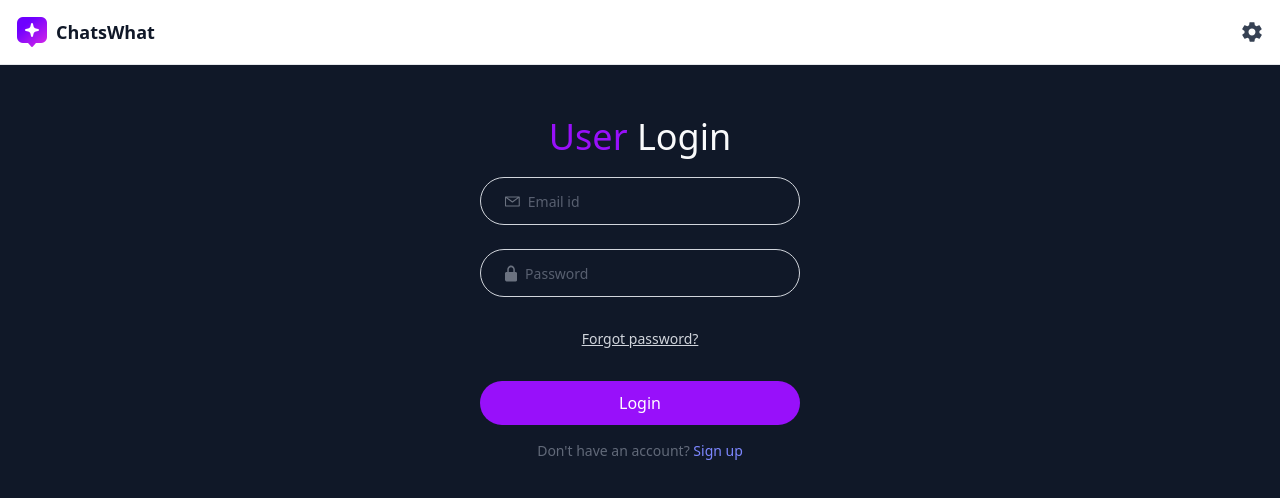
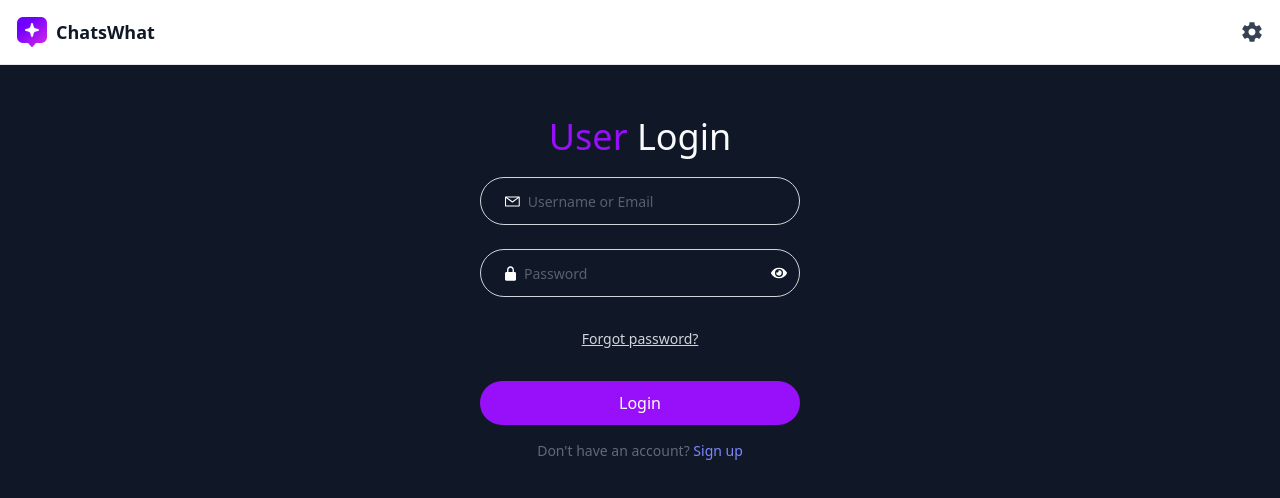
Before and after one commit to PrathameshPowar-dan/ChatsWhat, a React (Vite) app in the folder Frontend/: page /login in a window 1280 px wide. Shown: the top 498 px of the page. Built offline with nearby package versions, Linux system fonts and the light colour scheme; no server answers.

Commit message:
backend changes

```diff
--- a/Frontend/src/Api/Auth.js
+++ b/Frontend/src/Api/Auth.js
@@ -51,6 +51,21 @@ export const useAuthStore = create((set) => ({
         }
     },
 
+        Login: async (formDATA) => {
+            set({ isLoggingIn: true });
+            try {
+                const response = await axiosInstance.post("/user/login", formDATA);
+                set({ authUser: response.data });
+                toast.success("Login successful!");
+            } catch (error) {
+                console.log("Error in Login:", error);
+                toast.error("Login failed. Check your credentials.");
+                set({ authUser: null });
+            } finally {
+                set({ isLoggingIn: false });
+            }
+        },
+
     LogOut: async () => {
         try {
             await axiosInstance.post("/user/logout");
@@ -60,6 +75,6 @@ export const useAuthStore = create((set) => ({
             console.log("Error in LogOut:", error);
             toast.error("Logout failed.");
         }
-    }
+    },
 
 }));
--- a/Frontend/src/Pages/LoginPage.jsx
+++ b/Frontend/src/Pages/LoginPage.jsx
@@ -1,38 +1,118 @@
-import React from 'react'
+import React, { useState } from 'react';
+import { FaEye, FaEyeSlash } from 'react-icons/fa';
+import toast from 'react-hot-toast';
+import { useAuthStore } from '../Api/Auth';
 
 const LoginPage = () => {
+    const [showPassword, setShowPassword] = useState(false);
+    const [formData, setFormData] = useState({
+        email: "",
+        password: ""
+    });
+
+    const { Login, isLoggingIn } = useAuthStore();
+
+    const validateForm = () => {
+        let isValid = true;
+
+        if (!formData.email || !formData.password) {
+            toast.error("Please fill all fields");
+            isValid = false;
+        }
+
+        if (!/^[a-zA-Z0-9_]+$/.test(formData.password)) {
+            toast.error("Password can only contain letters, numbers, and underscores");
+            isValid = false;
+        }
+
+        if (formData.password.length < 6) {
+            toast.error("Password must be at least 6 characters long");
+            isValid = false;
+        }
+
+        return isValid;
+    };
+
+
+    const handleSubmit = async (e) => {
+        e.preventDefault();
+        const isValid = validateForm();
+        if (!isValid) return;
+        if (isValid === true) Login(formData);
+    };
+
     return (
-        <>
         <div className="w-full h-[100vh] flex flex-col items-center mt-5 px-6 py-8 mx-auto md:h-screen lg:py-0">
-                <form className="md:w-96 w-80 flex flex-col items-center justify-center dark:bg-gray-800 p-8 rounded-2xl">
-                    <h2 className="text-4xl text-purple-600 font-medium mb-5">User <span className='text-gray-50'>Login</span></h2>
+            <form
+                className="md:w-96 w-80 flex flex-col items-center justify-center dark:bg-gray-800 p-8 rounded-2xl"
+                onSubmit={handleSubmit}
+            >
+                <h2 className="text-4xl text-purple-600 font-medium mb-5">
+                    User <span className='text-gray-50'>Login</span>
+                </h2>
 
+                {/* email Field */}
                 <div className="flex items-center w-full bg-transparent border border-gray-300 h-12 rounded-full overflow-hidden pl-6 gap-2">
                     <svg width="16" height="11" viewBox="0 0 16 11" fill="none" xmlns="http://www.w3.org/2000/svg">
-                            <path fillRule="evenodd" clipRule="evenodd" d="M0 .55.571 0H15.43l.57.55v9.9l-.571.55H.57L0 10.45zm1.143 1.138V9.9h13.714V1.69l-6.503 4.8h-.697zM13.749 1.1H2.25L8 5.356z" fill="#6B7280" />
+                        <path fillRule="evenodd" clipRule="evenodd" d="M0 .55.571 0H15.43l.57.55v9.9l-.571.55H.57L0 10.45zm1.143 1.138V9.9h13.714V1.69l-6.503 4.8h-.697zM13.749 1.1H2.25L8 5.356z" fill="white" />
                     </svg>
-                        <input type="email" placeholder="Email id" className="bg-transparent text-gray-50 placeholder-gray-500/80 outline-none text-sm w-full h-full" required />
+                    <input
+                        type="text"
+                        name="email"
+                        placeholder="Username or Email"
+                        autoComplete="username"
+                        className="bg-transparent text-gray-50 placeholder-gray-500/80 outline-none focus:bg-transparent text-sm w-full h-full"
+                        required
+                        value={formData.email}
+                        onChange={(e) => setFormData(prev => ({ ...prev, email: e.target.value }))}
+                    />
                 </div>
 
-                    <div className="flex items-center mt-6 w-full bg-transparent border border-gray-300 h-12 rounded-full overflow-hidden pl-6 gap-2">
+                {/* Password Field */}
+                <div className="flex items-center mt-6 w-full bg-transparent border border-gray-300 h-12 rounded-full overflow-hidden pl-6 pr-3 gap-2">
                     <svg width="13" height="17" viewBox="0 0 13 17" fill="none" xmlns="http://www.w3.org/2000/svg">
-                            <path d="M13 8.5c0-.938-.729-1.7-1.625-1.7h-.812V4.25C10.563 1.907 8.74 0 6.5 0S2.438 1.907 2.438 4.25V6.8h-.813C.729 6.8 0 7.562 0 8.5v6.8c0 .938.729 1.7 1.625 1.7h9.75c.896 0 1.625-.762 1.625-1.7zM4.063 4.25c0-1.406 1.093-2.55 2.437-2.55s2.438 1.144 2.438 2.55V6.8H4.061z" fill="#6B7280" />
+                        <path d="M13 8.5c0-.938-.729-1.7-1.625-1.7h-.812V4.25C10.563 1.907 8.74 0 6.5 0S2.438 1.907 2.438 4.25V6.8h-.813C.729 6.8 0 7.562 0 8.5v6.8c0 .938.729 1.7 1.625 1.7h9.75c.896 0 1.625-.762 1.625-1.7zM4.063 4.25c0-1.406 1.093-2.55 2.437-2.55s2.438 1.144 2.438 2.55V6.8H4.061z" fill="white" />
                     </svg>
-                        <input type="password" placeholder="Password" className="bg-transparent text-gray-50 placeholder-gray-500/80 outline-none text-sm w-full h-full" required />
+                    <input
+                        type={showPassword ? "text" : "password"}
+                        name="password"
+                        placeholder="Password"
+                        autoComplete="current-password"
+                        className="bg-transparent text-gray-50 placeholder-gray-500/80 outline-none text-sm w-full h-full"
+                        required
+                        value={formData.password}
+                        onChange={(e) => setFormData(prev => ({ ...prev, password: e.target.value }))}
+                    />
+                    <button
+                        type="button"
+                        onClick={() => setShowPassword(!showPassword)}
+                        className="text-gray-400"
+                    >
+                        {showPassword ? <FaEyeSlash color='white' /> : <FaEye color='white' />}
+                    </button>
                 </div>
 
+                {/* Forgot Password */}
                 <div className="w-full flex items-center justify-center mt-8 text-gray-300">
                     <a className="text-sm underline" href="#">Forgot password?</a>
                 </div>
 
-                    <button type="submit" className="mt-8 w-full h-11 rounded-full text-white font-medium bg-purple-600 hover:opacity-90 transition-opacity">
-                        Login
+                {/* Submit Button */}
+                <button
+                    type="submit"
+                    disabled={isLoggingIn}
+                    className="mt-8 w-full h-11 rounded-full text-white font-medium bg-purple-600 hover:bg-purple-700 transition-opacity"
+                >
+                    {isLoggingIn ? "Logging in..." : "Login"}
                 </button>
-                    <p className="text-gray-500/90 text-sm mt-4">Don't have an account? <a className="text-indigo-400 hover:underline" href="/signup">Sign up</a></p>
+
+                {/* Signup Link */}
+                <p className="text-gray-500/90 text-sm mt-4">
+                    Don't have an account? <a className="text-indigo-400 hover:underline" href="/signup">Sign up</a>
+                </p>
             </form>
         </div>
-        </>
-    )
-}
+    );
+};
 
-export default LoginPage
+export default LoginPage;
```
Also changed, not shown: 2 other files (tests, documents, lock files or other folders). Lines whose indentation alone changed are shown as unchanged.
